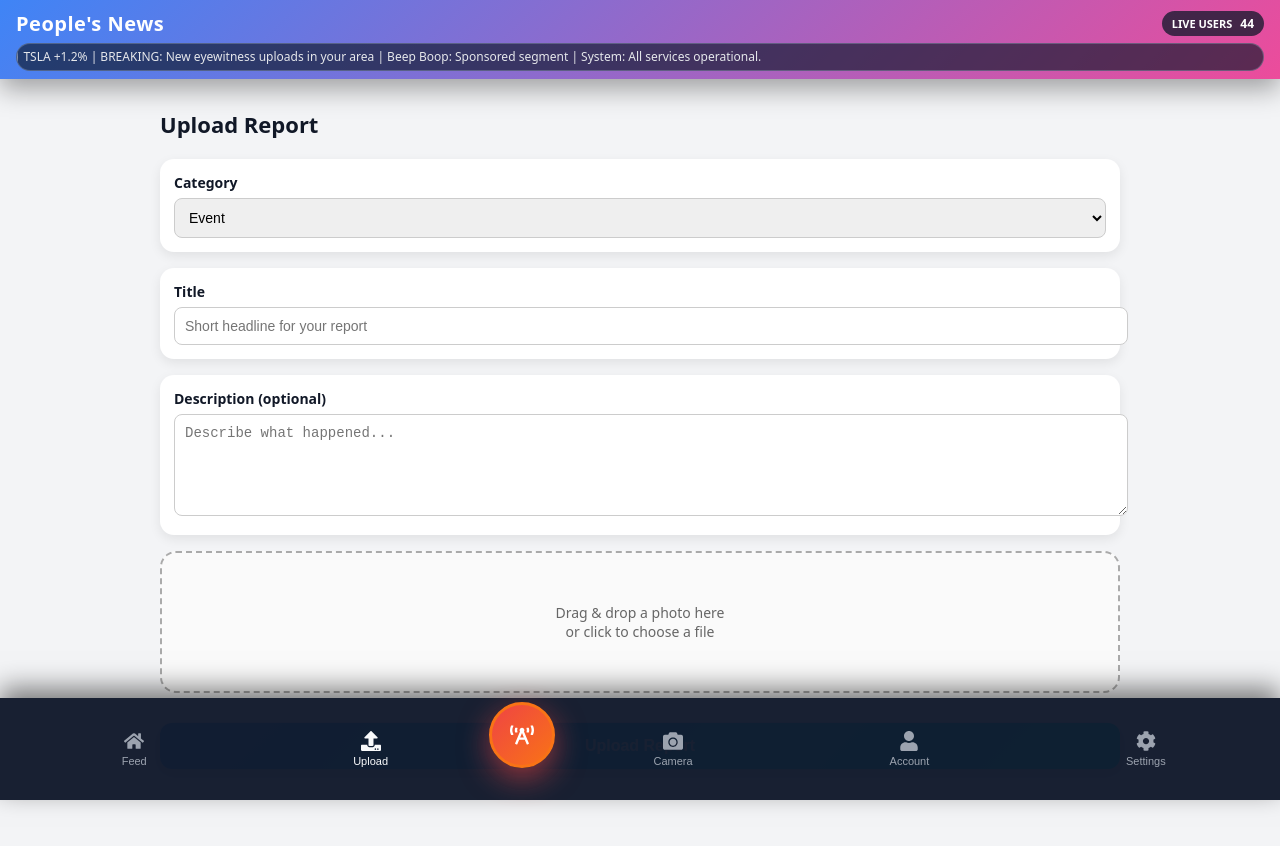
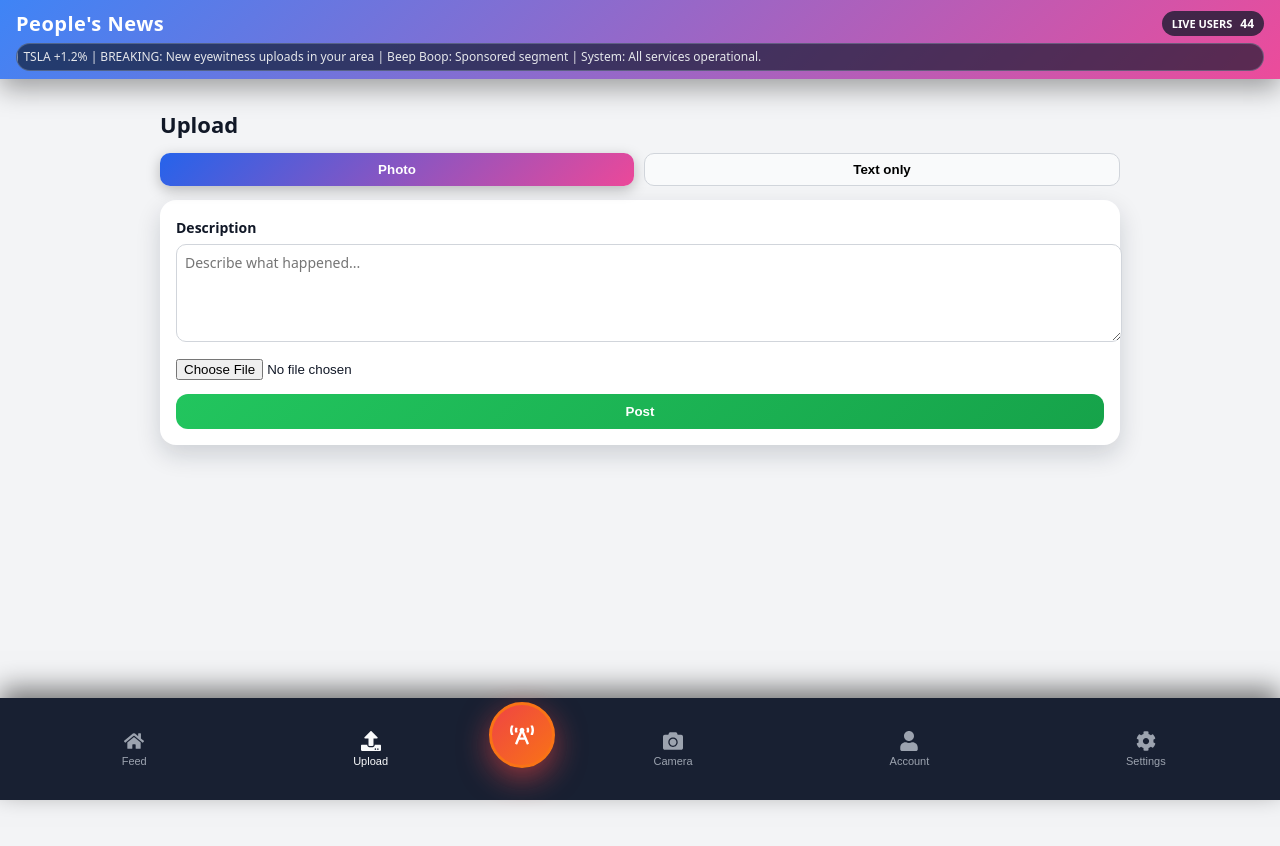
Before and after one commit to panelpanicdan-boop/peoples-news-mobile, a React (Create React App) app: page / in a window 1280 px wide. Both pictures are taken after a click on the button "Upload". Shown: the top 846 px of the page. After the commit the page ends 800 px from the top, so only its background shows below. Built offline with nearby package versions, Linux system fonts and the light colour scheme.

Commit message:
Update UploadTab.js

```diff
--- a/src/tabs/UploadTab.js
+++ b/src/tabs/UploadTab.js
@@ -1,238 +1,186 @@
-// src/tabs/UploadTab.js — Modern uploader for People’s News
+// src/tabs/UploadTab.js — Upload photo OR text-only posts
 
 import React, { useState } from "react";
 
 export default function UploadTab({ posts, setPosts }) {
-  const [img, setImg] = useState(null);
-  const [title, setTitle] = useState("");
+  const [mode, setMode] = useState("photo"); // "photo" or "text"
   const [desc, setDesc] = useState("");
-  const [category, setCategory] = useState("Event");
-  const [dragging, setDragging] = useState(false);
+  const [file, setFile] = useState(null);
 
-  function handleFileChange(e) {
-    const file = e.target.files[0];
-    if (!file) return;
-
-    const reader = new FileReader();
-    reader.onload = () => setImg(reader.result);
-    reader.readAsDataURL(file);
+  function handleFile(e) {
+    const f = e.target.files[0];
+    if (!f) return;
+    setFile({
+      url: URL.createObjectURL(f),
+      type: f.type,
+      name: f.name,
+    });
   }
 
-  function handleDrop(e) {
-    e.preventDefault();
-    setDragging(false);
+  function submit() {
+    if (!desc && mode === "text") {
+      return alert("Please enter some text for your update.");
+    }
 
-    const file = e.dataTransfer.files[0];
-    if (!file) return;
+    // TEXT-ONLY MODE
+    if (mode === "text") {
+      const newPost = {
+        id: "txt_" + Date.now(),
+        user: "You",
+        cat: "Update",
+        text: desc || "(no description)",
+        views: 0,
+        type: "text",
+      };
+      setPosts([newPost, ...posts]);
+      setDesc("");
+      alert("Text update posted (mock)");
+      return;
+    }
 
-    const reader = new FileReader();
-    reader.onload = () => setImg(reader.result);
-    reader.readAsDataURL(file);
-  }
+    // PHOTO MODE
+    if (mode === "photo") {
+      if (!file) return alert("Please select an image to upload.");
 
-  function handleUpload() {
-    if (!img) return alert("Please upload or drop a photo.");
-    if (!title.trim()) return alert("Please enter a title.");
-
-    const newPost = {
-      id: "up_" + Date.now(),
-      user: "You",
-      cat: category,
-      text: title + (desc ? " — " + desc : ""),
-      img,
-      views: 0,
-    };
-
-    setPosts([newPost, ...posts]);
-
-    alert("Upload complete! (mock)");
-
-    setImg(null);
-    setTitle("");
-    setDesc("");
-    setCategory("Event");
+      const newPost = {
+        id: "img_" + Date.now(),
+        user: "You",
+        cat: "Event",
+        text: desc || "(no description)",
+        img: file.url,
+        views: 0,
+      };
+      setPosts([newPost, ...posts]);
+      setDesc("");
+      setFile(null);
+      alert("Photo uploaded (mock)");
+      return;
+    }
   }
 
   return (
     <section style={styles.page}>
-      <h2 style={styles.title}>Upload Report</h2>
+      <h2 style={styles.title}>Upload</h2>
 
-      {/* CATEGORY SELECTOR */}
-      <div style={styles.card}>
-        <label style={styles.label}>Category</label>
-        <select
-          value={category}
-          onChange={(e) => setCategory(e.target.value)}
-          style={styles.select}
+      {/* MODE TOGGLE */}
+      <div style={styles.modeRow}>
+        <button
+          style={mode === "photo" ? styles.modeActive : styles.modeBtn}
+          onClick={() => setMode("photo")}
         >
-          <option>Event</option>
-          <option>Accident</option>
-          <option>Traffic</option>
-          <option>Weather</option>
-          <option>Police</option>
-          <option>Fire</option>
-          <option>Emergency</option>
-          <option>Entertainment</option>
-          <option>Local News</option>
-          <option>Community</option>
-        </select>
+          Photo
+        </button>
+        <button
+          style={mode === "text" ? styles.modeActive : styles.modeBtn}
+          onClick={() => setMode("text")}
+        >
+          Text only
+        </button>
       </div>
 
-      {/* TITLE */}
       <div style={styles.card}>
-        <label style={styles.label}>Title</label>
-        <input
-          style={styles.input}
-          placeholder="Short headline for your report"
-          value={title}
-          onChange={(e) => setTitle(e.target.value)}
-        />
-      </div>
-
-      {/* DESCRIPTION */}
-      <div style={styles.card}>
-        <label style={styles.label}>Description (optional)</label>
+        <label style={styles.label}>Description</label>
         <textarea
-          style={styles.textarea}
-          placeholder="Describe what happened..."
           value={desc}
           onChange={(e) => setDesc(e.target.value)}
+          placeholder={
+            mode === "text"
+              ? "Type your traffic, weather, or local news update..."
+              : "Describe what happened..."
+          }
+          style={styles.textArea}
         />
-      </div>
 
-      {/* UPLOAD AREA */}
-      <div
-        style={{
-          ...styles.drop,
-          borderColor: dragging ? "#4facfe" : "#aaa",
-          background: dragging ? "rgba(79,172,254,0.1)" : "#fafafa",
-        }}
-        onDragOver={(e) => {
-          e.preventDefault();
-          setDragging(true);
-        }}
-        onDragLeave={() => setDragging(false)}
-        onDrop={handleDrop}
-      >
-        {img ? (
-          <img src={img} style={styles.preview} alt="preview" />
-        ) : (
-          <div style={styles.dropText}>
-            Drag & drop a photo here<br />or click to choose a file
-          </div>
+        {mode === "photo" && (
+          <>
+            <div style={{ marginTop: 10 }}>
+              <input type="file" accept="image/*" onChange={handleFile} />
+            </div>
+
+            {file && (
+              <div style={{ marginTop: 10 }}>
+                <img
+                  src={file.url}
+                  alt="preview"
+                  style={{ width: "100%", borderRadius: 10 }}
+                />
+              </div>
+            )}
+          </>
         )}
 
-        <input
-          type="file"
-          accept="image/*"
-          style={styles.fileInput}
-          onChange={handleFileChange}
-        />
+        <button style={styles.submitBtn} onClick={submit}>
+          Post
+        </button>
       </div>
-
-      {/* UPLOAD BUTTON */}
-      <button style={styles.uploadBtn} onClick={handleUpload}>
-        Upload Report
-      </button>
     </section>
   );
 }
 
 const styles = {
   page: {
-    paddingBottom: 150,
+    paddingBottom: 40,
   },
-
   title: {
     fontSize: 22,
-    fontWeight: 900,
-    marginBottom: 20,
+    fontWeight: 800,
+    marginBottom: 14,
   },
-
+  modeRow: {
+    display: "flex",
+    gap: 10,
+    marginBottom: 14,
+  },
+  modeBtn: {
+    flex: 1,
+    padding: "8px 10px",
+    borderRadius: 10,
+    border: "1px solid #d1d5db",
+    background: "#f9fafb",
+    cursor: "pointer",
+    fontWeight: 600,
+  },
+  modeActive: {
+    flex: 1,
+    padding: "8px 10px",
+    borderRadius: 10,
+    border: "none",
+    background: "linear-gradient(135deg,#2563eb,#ec4899)",
+    color: "white",
+    cursor: "pointer",
+    fontWeight: 700,
+    boxShadow: "0 4px 14px rgba(0,0,0,0.25)",
+  },
   card: {
-    background: "white",
-    padding: 14,
-    borderRadius: 14,
-    marginBottom: 16,
-    boxShadow: "0 4px 12px rgba(0,0,0,0.08)",
+    padding: 16,
+    background: "#ffffff",
+    borderRadius: 16,
+    boxShadow: "0 10px 24px rgba(15,23,42,0.16)",
   },
-
   label: {
-    fontSize: 14,
     fontWeight: 700,
-    marginBottom: 6,
-    display: "block",
-  },
-
-  select: {
-    width: "100%",
-    padding: 10,
-    borderRadius: 8,
-    border: "1px solid #ccc",
     fontSize: 14,
   },
-
-  input: {
+  textArea: {
     width: "100%",
-    padding: 10,
-    borderRadius: 8,
-    border: "1px solid #ccc",
+    minHeight: 80,
+    marginTop: 6,
+    padding: 8,
+    borderRadius: 10,
+    border: "1px solid #d1d5db",
+    resize: "vertical",
+    fontFamily: "inherit",
     fontSize: 14,
   },
-
-  textarea: {
+  submitBtn: {
+    marginTop: 14,
     width: "100%",
-    minHeight: 80,
-    padding: 10,
-    borderRadius: 8,
-    border: "1px solid #ccc",
-    fontSize: 14,
-    resize: "vertical",
-  },
-
-  drop: {
-    marginTop: 10,
-    marginBottom: 20,
-    padding: 20,
-    border: "2px dashed #aaa",
-    borderRadius: 16,
-    textAlign: "center",
-    cursor: "pointer",
-    position: "relative",
-  },
-
-  dropText: {
-    color: "#666",
-    fontSize: 14,
-    padding: 30,
-  },
-
-  preview: {
-    width: "100%",
-    maxHeight: 300,
-    objectFit: "cover",
+    padding: "10px 14px",
     borderRadius: 12,
-    boxShadow: "0 4px 12px rgba(0,0,0,0.2)",
-  },
-
-  fileInput: {
-    position: "absolute",
-    inset: 0,
-    opacity: 0,
+    border: "none",
+    background: "linear-gradient(135deg,#22c55e,#16a34a)",
+    color: "white",
+    fontWeight: 700,
     cursor: "pointer",
   },
-
-  uploadBtn: {
-    width: "100%",
-    padding: 14,
-    marginTop: 10,
-    background: "linear-gradient(135deg, #4facfe, #00f2fe)",
-    color: "white",
-    fontSize: 16,
-    fontWeight: 700,
-    borderRadius: 12,
-    border: "none",
-    cursor: "pointer",
-    boxShadow: "0 4px 14px rgba(0,0,0,0.2)",
-  },
 };
```
